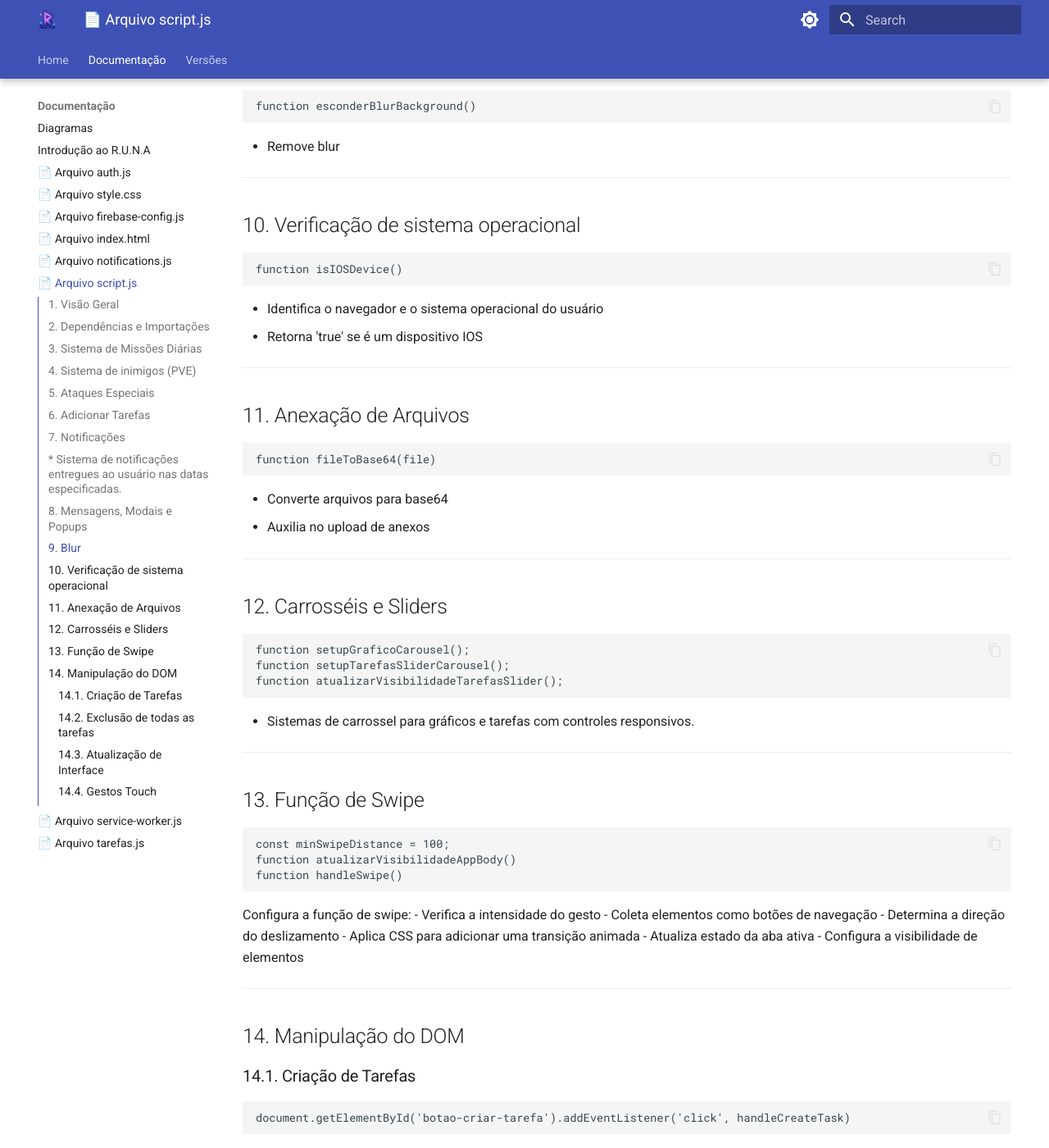
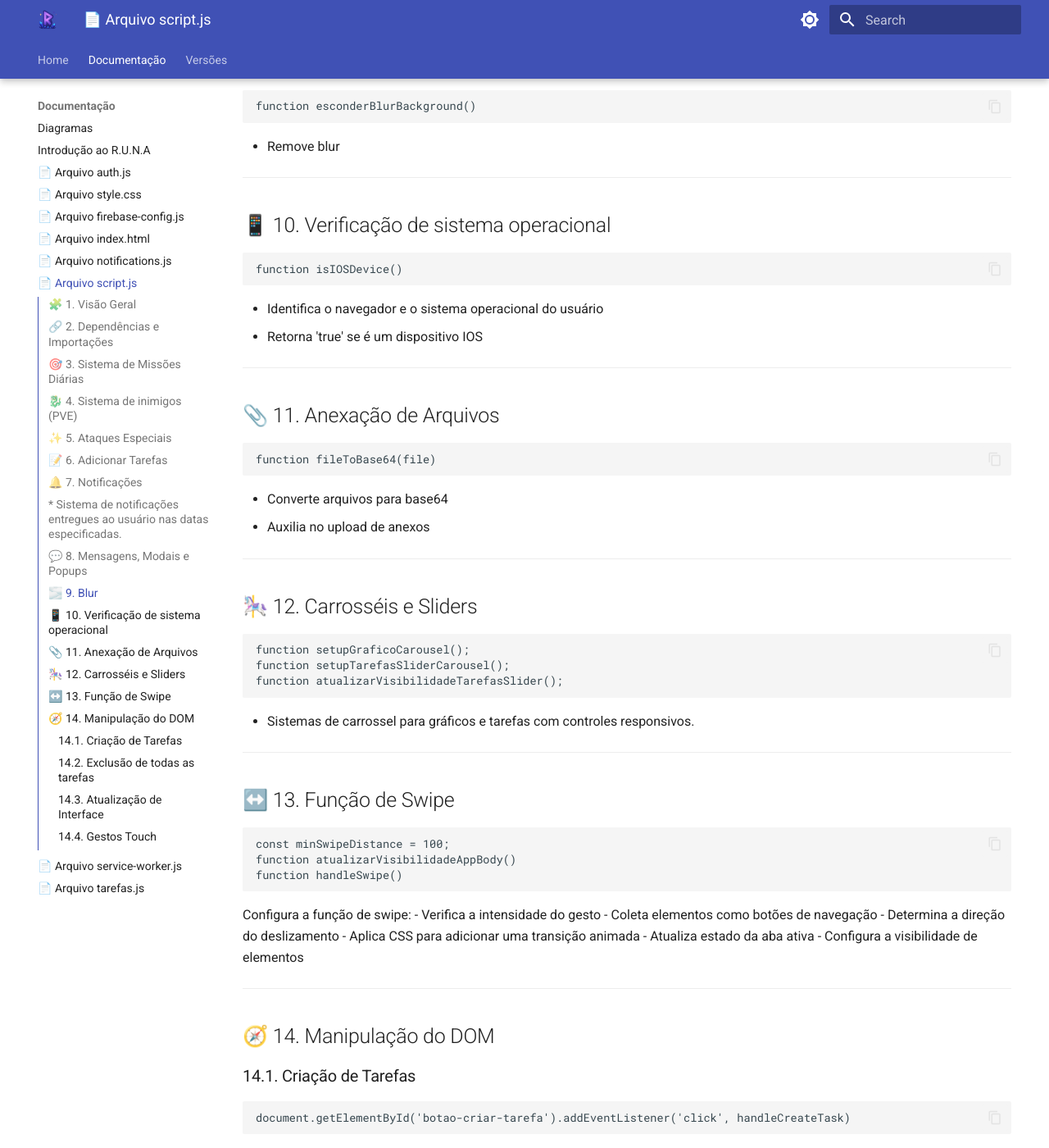
Before and after one commit to Radsfer/DocsE7Runa, an MkDocs documentation site: the page built from docs/documentação/scripts.md, in a window 1280 px wide and 1400 px high, scrolled down 3182 px. Shown: the whole window at 82% size. Built offline with MkDocs 1.6.1 and Material for MkDocs 9.7.7, drawn with Linux system fonts in a browser that asks for light colours; some of the changed text lies outside the part shown.

Commit message:
Estilização (emojis)

````diff
--- a/docs/documentação/scripts.md
+++ b/docs/documentação/scripts.md
@@ -1,12 +1,12 @@
 
 # 📄 Arquivo `script.js`
 
-## 1. Visão Geral
+## 🧩 1. Visão Geral
   O arquivo 'script.js' é responsável por implementar scripts necessários em outras partes do projeto.
 
   ---
 
-## 2. Dependências e Importações
+## 🔗 2. Dependências e Importações
 
 ```js
 import { auth } from './auth.js';
@@ -23,7 +23,7 @@ import { carregarTarefas,mostrarPopup,carregarInventario, calcularDefesa } from
 
 ---
 
-## 3. Sistema de Missões Diárias
+## 🎯 3. Sistema de Missões Diárias
 
 ```js
 const MISSOES_DIARIAS = [ ... ];
@@ -38,7 +38,7 @@ export async function atualizarProgressoMissoes(uid, tipoTarefa, xpGanho = 0)
 
 ---
 
-## 4. Sistema de inimigos (PVE)
+## 🐉 4. Sistema de inimigos (PVE)
 
 ```js
 const INIMIGOS = [ ... ]
@@ -57,7 +57,7 @@ async function perderXP(uid, xp)
 
 ---
 
-## 5. Ataques Especiais
+## ✨ 5. Ataques Especiais
 
 ```js
 export async function adicionarAtaqueExtra(uid, quantidade = 1)
@@ -71,7 +71,7 @@ function playEspecialAttackAnimation(canvasId = 'especial-attack-canvas');
 
   ---
 
-## 6. Adicionar Tarefas
+## 📝 6. Adicionar Tarefas
 
 ```js
 async function adicionarTarefa(nome, descricao, dataLimite)
@@ -83,7 +83,7 @@ async function adicionarTarefa(nome, descricao, dataLimite)
 - Recarrega a lista de tarefas
 ---
 
-## 7. Notificações
+## 🔔 7. Notificações
 
 ```js
 const notificacoes = ...;
@@ -93,7 +93,7 @@ await addDoc(collection(db, "scheduledNotifications"), { ... });
 * Sistema de notificações entregues ao usuário nas datas especificadas.
 ---
 
-## 8. Mensagens, Modais e Popups
+## 💬 8. Mensagens, Modais e Popups
 
 ```js
 const filaDeMensagens = []
@@ -127,7 +127,7 @@ function mostrarPopup(mensagem, duracao = 2000)
 
 ---
 
-## 9. Blur
+## 🌫️ 9. Blur
 
 ```js
 function exibirBlurBackground()
@@ -141,7 +141,7 @@ function esconderBlurBackground()
 
 ---
 
-## 10. Verificação de sistema operacional
+## 📱 10. Verificação de sistema operacional
 
 ```js
 function isIOSDevice()
@@ -151,7 +151,7 @@ function isIOSDevice()
 
 ---
 
-## 11. Anexação de Arquivos
+## 📎 11. Anexação de Arquivos
 
 ```js
 function fileToBase64(file)
@@ -161,7 +161,7 @@ function fileToBase64(file)
 
 ---
 
-## 12. Carrosséis e Sliders
+## 🎠 12. Carrosséis e Sliders
 
 ```js
 function setupGraficoCarousel();
@@ -173,7 +173,7 @@ function atualizarVisibilidadeTarefasSlider();
 ---
 
 
-## 13. Função de Swipe
+## ↔️ 13. Função de Swipe
 
 ```js
 const minSwipeDistance = 100;
@@ -192,7 +192,7 @@ Configura a função de swipe:
 
 
 
-## 14. Manipulação do DOM
+## 🧭 14. Manipulação do DOM
 
 ### 14.1. Criação de Tarefas
 ```js
````
